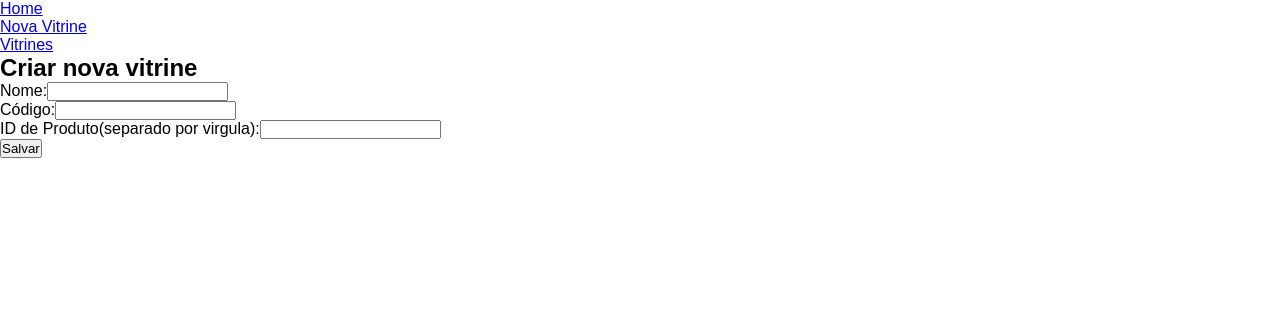
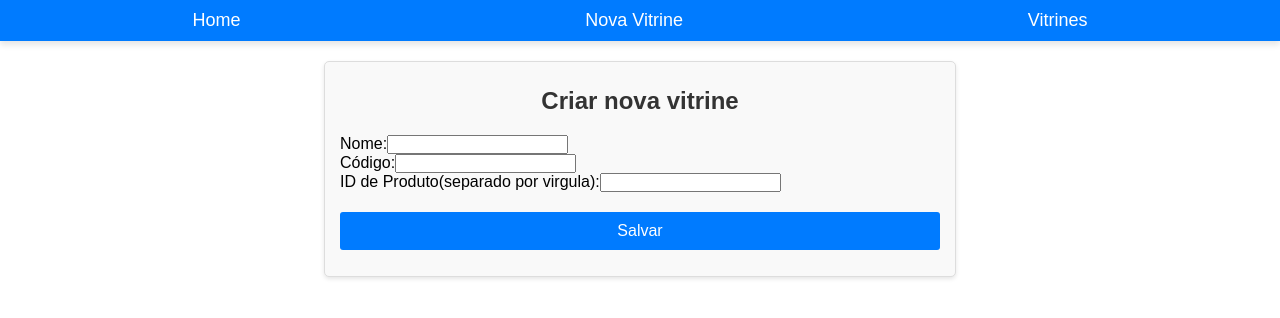
Before and after one commit to VSSThales/DevLabs, a React (Create React App) app: page /nova-vitrine in a window 1280 px wide. Shown: the top 318 px of the page. Built offline with nearby package versions, Linux system fonts and the light colour scheme.

Commit message:
estilos, ajustes em rotas, criação de botao delete e edite

```diff
--- a/src/App.js
+++ b/src/App.js
@@ -11,7 +11,7 @@ const App = () => {
     <Router>
       <NavBar />
       <Routes>
-        <Route path="/" element={Home} />
+        <Route path="/home" element={<Home/>} />
         <Route path="nova-vitrine" element={<NovaVitrine/>}/>
         <Route path="vitrines" element={<Vitrine/>}/>
         <Route path="vitrine/:code" element={<DetalheVitrine/>}/>
--- a/src/components/FormularioVitrine.js
+++ b/src/components/FormularioVitrine.js
@@ -2,6 +2,7 @@ import React, { useState, useEffect } from 'react';
 import api from '../services/FakeAPI';
 import { getVitrineByCode, getVitrines, setVitrines, updateVitrine } from '../helpers/VitrineHelpers';
 import { useNavigate, useParams } from 'react-router-dom';
+import "../styles/FormularioVitrine.css"
 
 const FormularioVitrine = () => {
   const navigate = useNavigate();
@@ -36,7 +37,6 @@ const FormularioVitrine = () => {
   const validaCodeExistente = (vitrine) => {
     const listaVitrines = getVitrines()
     const listaFiltered = listaVitrines.filter((item) => item.code === vitrine.code)
-    console.log(listaFiltered);
     if (listaFiltered.length) {
       return true;
     }
@@ -69,20 +69,20 @@ const FormularioVitrine = () => {
   };
 
   return (
-    <form onSubmit={handleSubmit}>
+      <form className='formulario-grupo' onSubmit={handleSubmit}>
         <div>
-        <label>Nome:</label>
-        <input type="text" value={name} onChange={e => setName(e.target.value)} required />
+          <label className='formulario-label'>Nome:</label>
+          <input className='formulario-input' type="text" value={name} onChange={e => setName(e.target.value)} required />
         </div>
         <div>
           <label>Código:</label>
-        <input type="text" value={code} disabled={codeVitrine} onChange={e => setCode(e.target.value)} required />
+          <input className='formulario-input' type="text" value={code} disabled={codeVitrine} onChange={e => setCode(e.target.value)} required />
         </div>
         <div>
           <label>ID de Produto(separado por virgula):</label>
-        <input type="text" value={produtoID} onChange={e => setProdutoID(e.target.value)} required />
+          <input className='formulario-input' type="text" value={produtoID} onChange={e => setProdutoID(e.target.value)} required />
         </div>
-      <button type='submit'>Salvar</button>
+        <button className='formulario-button' type='submit'>Salvar</button>
       </form>
   )
 }
--- a/src/components/ListaVitrine.js
+++ b/src/components/ListaVitrine.js
@@ -1,6 +1,8 @@
 import { useEffect, useState } from "react";
 import { Link } from "react-router-dom";
 import { getVitrines } from "../helpers/VitrineHelpers";
+import '../styles/ListaVitrine.css'
+import { FiSearch } from "react-icons/fi";
 
 const ListaVitrine = () => {
   const [ListaVitrine, setListaVitrine] = useState([]);
@@ -10,13 +12,12 @@ const ListaVitrine = () => {
   }, []);
 
   return (
-    <div>
-      <h2>Vitrines Cadastradas</h2>
-      <ul>
+    <div className="lista-container">
+      <h2 className="lista-titulo">Vitrines Cadastradas</h2>
+      <ul className="vitrine-lista">
         {ListaVitrine.map((vitrine) => (
-          <li key={vitrine.code}>
-            <Link to={`/vitrine/${vitrine.code}`}>{vitrine.name}</Link>
-            {/* <Link to={`/vitrine/edit/${vitrine.code}`}>Editar</Link> */}
+          <li className="vitrine-item" key={vitrine.code}>
+            <Link className="vitrine-link" to={`/vitrine/${vitrine.code}`}>{vitrine.code} - {vitrine.name}</Link>
           </li>
         ))}
       </ul>
--- a/src/components/NavBar.js
+++ b/src/components/NavBar.js
@@ -1,12 +1,19 @@
 import { Link } from "react-router-dom"
+import "../styles/NavBar.css"
 
 const NavBar = () => {
   return (
-    <nav>
-      <ul>
-        <li><Link to="/">Home</Link></li>
-        <li><Link to="/nova-vitrine">Nova Vitrine</Link></li>
-        <li><Link to="/vitrines">Vitrines</Link></li>
+    <nav className="navbar">
+      <ul className="nav-lista">
+        <li className="nav-item">
+          <Link to="/home" className="nav-link">Home</Link>
+        </li>
+        <li className="nav-item">
+          <Link to="/nova-vitrine" className="nav-link">Nova Vitrine</Link>
+        </li>
+        <li className="nav-item">
+          <Link to="/vitrines" className="nav-link">Vitrines</Link>
+        </li>
       </ul>
     </nav>
   );
--- a/src/helpers/VitrineHelpers.js
+++ b/src/helpers/VitrineHelpers.js
@@ -36,6 +36,7 @@ export function updateVitrine(vitrine) {
     setVitrines(listaAlterada);
   };
 }
+
 export function deleteVitrine(code) {
   const ListaVitrineLocalStorage = localStorage.getItem('Vitrines');
   if (typeof ListaVitrineLocalStorage == 'string') {
--- a/src/pages/DetalheVitrine.js
+++ b/src/pages/DetalheVitrine.js
@@ -2,6 +2,7 @@ import { useEffect, useState } from "react";
 import { Link, useParams } from "react-router-dom";
 import api from "../services/FakeAPI";
 import { deleteVitrine, getVitrineByCode } from "../helpers/VitrineHelpers";
+import "../styles/DetalheVitrine.css"
 
 const DetalheVitrine = () => {
   const { code } = useParams();
@@ -29,25 +30,25 @@ const DetalheVitrine = () => {
   }
 
   return (
-    <div>
-      <h2>{vitrine.name}</h2>
-      <p>Código: {vitrine.code}</p>
-      <h3>Produtos:</h3>
+    <div className="vitrine-detalhe">
+      <h2 className="vitrine-titulo">{vitrine.name}</h2>
+      <p className="vitrine-code">Código: {vitrine.code}</p>
+      <h3 className="produto-titulo">Produtos:</h3>
       <div className="lista-produto">
         {produtos.map(produto => (
-          <li key={produto.id}>
-            <p>{produto.category}</p>
-            <img src={produto.image} alt={produto.title} width="50" />
-            <p>{produto.title}</p>
-            <p>{produto.description}</p>
-            <p><strong>Rating:</strong> {produto.rating.rate} ({produto.rating.count} reviews)</p>
-            <p>{produto.price} BR</p>
+          <li className="produto-item" key={produto.id}>
+            <p className="produto-categoria">{produto.category}</p>
+            <p className="produto-titulo">{produto.title}</p>
+            <img className="produto-imagem" src={produto.image} alt={produto.title} width="50" />
+            <p className="produto-avaliacao"><strong>Rating:</strong> {produto.rating.rate} ({produto.rating.count} reviews)</p>
+            <p className="produto-descricao">{produto.description}</p>
+            <p className="produto-preco">R$ {produto.price}</p>
           </li>
         ))}
       </div>
-      <Link to={`/vitrine/edit/${vitrine.code}`}>Editar</Link>
-      <button onClick={() => deleteVitrine(vitrine.code)}>Excluir</button>
-    </div>
+      <Link to={`/vitrine/edit/${vitrine.code}`}><button className="edite-button">Editar Vitrine</button></Link>
+      <Link to={`/vitrines/`}><button className="delete-button" onClick={()=>deleteVitrine(vitrine.code)}>Delete Vitrine</button></Link>
+    </div >
   );
 };
 
--- a/src/pages/Home.js
+++ b/src/pages/Home.js
@@ -1,10 +1,9 @@
-import ListaVitrine from "../components/ListaVitrine";
-
-const Home = ({ vitrines }) => {
+const Home = () => {
   return (
     <div>
-      <h1>Bem Vindo à Vitrine Virtual</h1>
-      <ListaVitrine vitrines={vitrines} />
+      <h1>
+        Bem-Vindo à Vitrine Virtual
+      </h1>
     </div>
   );
 };
--- a/src/pages/NovaVitrine.js
+++ b/src/pages/NovaVitrine.js
@@ -1,9 +1,10 @@
 import FormularioVitrine from "../components/FormularioVitrine";
+import "../styles/FormularioVitrine.css"
 
 const NovaVitrine = ({onSave}) => {
   return (
-    <div>
-      <h2>Criar nova vitrine</h2>
+    <div className="formulario-container">
+      <h2 className="formulario-titulo">Criar nova vitrine</h2>
       <FormularioVitrine onSave={onSave} />
     </div>
   );
--- /dev/null
+++ b/src/styles/DetalheVitrine.css
@@ -0,0 +1,123 @@
+.vitrine-detalhe {
+  max-width: 1200px;
+  margin: 0 auto;
+  padding: 20px;
+  background-color: #f9f9f9;
+  display: flex;
+  flex-direction: column;
+  align-items: center;
+}
+
+.vitrine-titulo {
+  text-align: center;
+  font-size: 24px;
+  color: #333;
+  margin-bottom: 10px;
+}
+
+.vitrine-code {
+  text-align: center;
+  font-size: 18px;
+  color: #666;
+}
+
+.produto-titulo {
+  font-size: 20px;
+  color: #333;
+  margin-top: 10px;
+  text-align: center;
+}
+
+.lista-produto {
+  list-style-type: none;
+  padding: 0;
+  display: flex;
+  flex-wrap: wrap;
+  justify-content: center;
+}
+
+.produto-item {
+  background-color: #fff;
+  border: 1px solid #ddd;
+  border-radius: 5px;
+  margin: 10px;
+  padding: 15px;
+  box-shadow: 0 2px 4px rgba(0, 0, 0, 0.1);
+  width: calc(25% - 20px);
+  box-sizing: border-box;
+  text-align: center;
+  transition: transform 0.3s, box-shadow 0.3s;
+}
+
+.produto-item:hover {
+  transform: translateY(-5px);
+  box-shadow: 0 4px 8px rgba(0, 0, 0, 0.15);
+}
+
+.produto-imagem {
+  max-width: 100%;
+  height: auto;
+  border-radius: 5px;
+  margin-bottom: 10px;
+}
+
+.produto-info {
+  margin-top: 10px;
+}
+
+.produto-descricao {
+  font-size: 14px;
+  color: #666;
+  margin-bottom: 10px;
+}
+
+.produto-categoria {
+  font-size: 14px;
+  color: #999;
+  margin-bottom: 10px;
+}
+
+.produto-avaliacao {
+  font-size: 14px;
+  color: #ff9900;
+  margin-bottom: 10px;
+}
+
+.produto-preco {
+  color: #007bff;
+  font-size: 18px;
+  font-weight: bold;
+}
+
+.edite-button {
+  width: 100%;
+  padding: 10px 15px;
+  margin: 20px 0 10px;
+  background-color: #007bff;
+  border: none;
+  border-radius: 3px;
+  color: #fff;
+  font-size: 16px;
+  cursor: pointer;
+  transition: background-color 0.3s ease;
+}
+
+.edite-button:hover {
+  background-color: #0056b3;
+}
+
+.delete-button {
+  padding: 10px 15px;
+  margin: 20px 0 10px;
+  background-color: #ff1e00;
+  border: none;
+  border-radius: 3px;
+  color: #fff;
+  font-size: 16px;
+  cursor: pointer;
+  transition: background-color 0.3s ease;
+}
+
+.delete-button:hover {
+  background-color: #b30000;
+}
--- /dev/null
+++ b/src/styles/FormularioVitrine.css
@@ -0,0 +1,51 @@
+.formulario-container{
+  max-width: 600px;
+  margin: 0 auto;
+  padding: 25px 15px 1px;
+  border: 1px solid #ddd;
+  border-radius: 5px;
+  box-shadow: 0 2px 4px rgba(0, 0, 0, 0.1);
+  background-color: #f9f9f9;
+}
+
+.formulario-titulo{
+  text-align: center;
+  margin-bottom: 20px;
+  font-size: 24px;
+  color: #333;
+}
+
+.formulario-grupo{
+  margin-bottom: 15px;
+}
+
+.formulario-label label {
+  display: block;
+  margin-bottom: 5px;
+  font-weight: bold;
+}
+
+.formulario-input input {
+  width: calc(100% - 20px);
+  padding: 10px;
+  border: 1px solid #ccc;
+  border-radius: 3px;
+  font-size: 16px;
+}
+
+.formulario-button {
+  width: 100%;
+  padding: 10px 15px;
+  margin: 20px 0 10px;
+  background-color: #007bff;
+  border: none;
+  border-radius: 3px;
+  color: #fff;
+  font-size: 16px;
+  cursor: pointer;
+  transition: background-color 0.3s ease;
+}
+
+.formulario-button:hover {
+  background-color: #0056b3;
+}
--- /dev/null
+++ b/src/styles/ListaVitrine.css
@@ -0,0 +1,39 @@
+.lista-container {
+  max-width: 400px;
+  margin: 0 auto;
+  padding: 20px;
+  border: 1px solid #ddd;
+  border-radius: 5px;
+  box-shadow: 0 2px 4px rgba(0, 0, 0, 0.1);
+  background-color: #f9f9f9;
+}
+
+.lista-titulo {
+  text-align: center;
+  margin-bottom: 20px;
+  font-size: 24px;
+  color: #333;
+}
+
+.vitrine-lista {
+  list-style-type: none;
+  padding: 0;
+}
+
+.vitrine-item {
+  margin-bottom: 10px;
+}
+
+.vitrine-link {
+  display: flex;
+  text-decoration: none;
+  color: rgb(63, 60, 60);
+  font-size: 20px;
+  transition: color 0.3s ease;
+  gap: 5px;
+  background-color: #60a2e9;
+}
+
+.vitrine-link:hover {
+  color: #b31500;
+}
--- /dev/null
+++ b/src/styles/NavBar.css
@@ -0,0 +1,29 @@
+.navbar{
+  background-color: #007bff;
+  padding: 10px 20px;
+  margin-bottom: 20px;
+  box-shadow: 0 4px 6px rgba(0, 0, 0, 0.1);
+}
+
+.nav-lista {
+  list-style-type: none;
+  display: flex;
+  justify-content: space-around;
+  margin: 0;
+  padding: 0;
+}
+
+.nav-item{
+  margin: 0;
+}
+
+.nav-link{
+  color: #fff;
+  text-decoration: none;
+  font-size: 18px;
+  transition: color 0.3s ease;
+}
+
+.nav-link:hover{
+  color: #ffd700
+}
```
Lines whose indentation alone changed are shown as unchanged.
